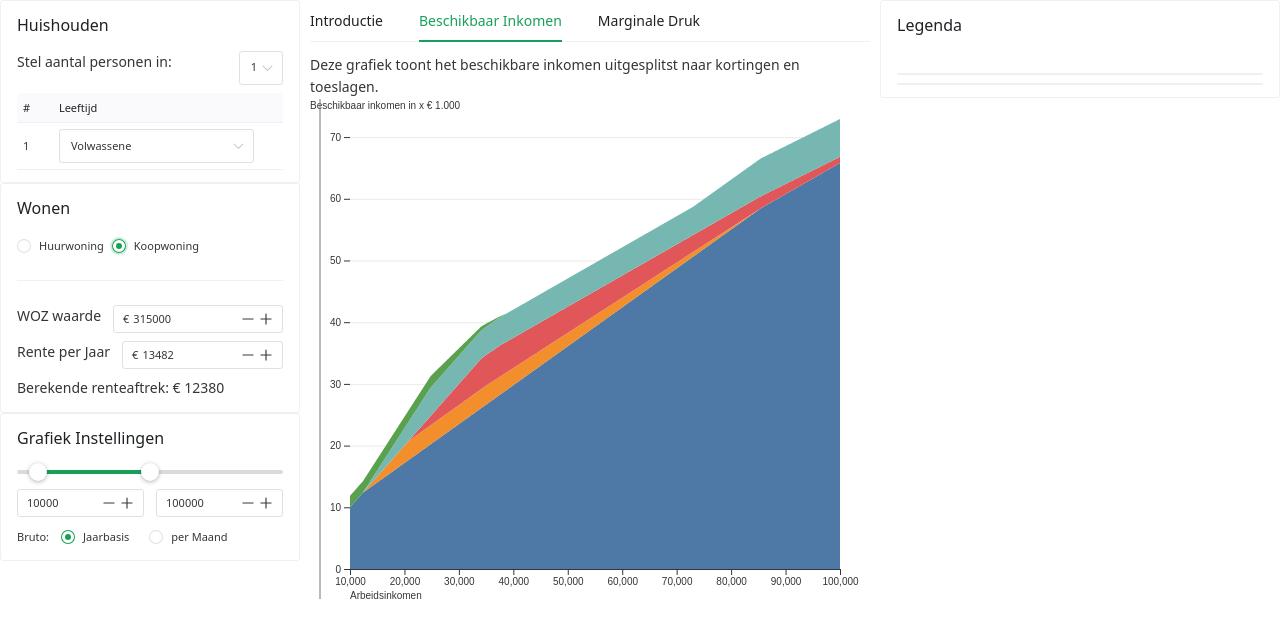
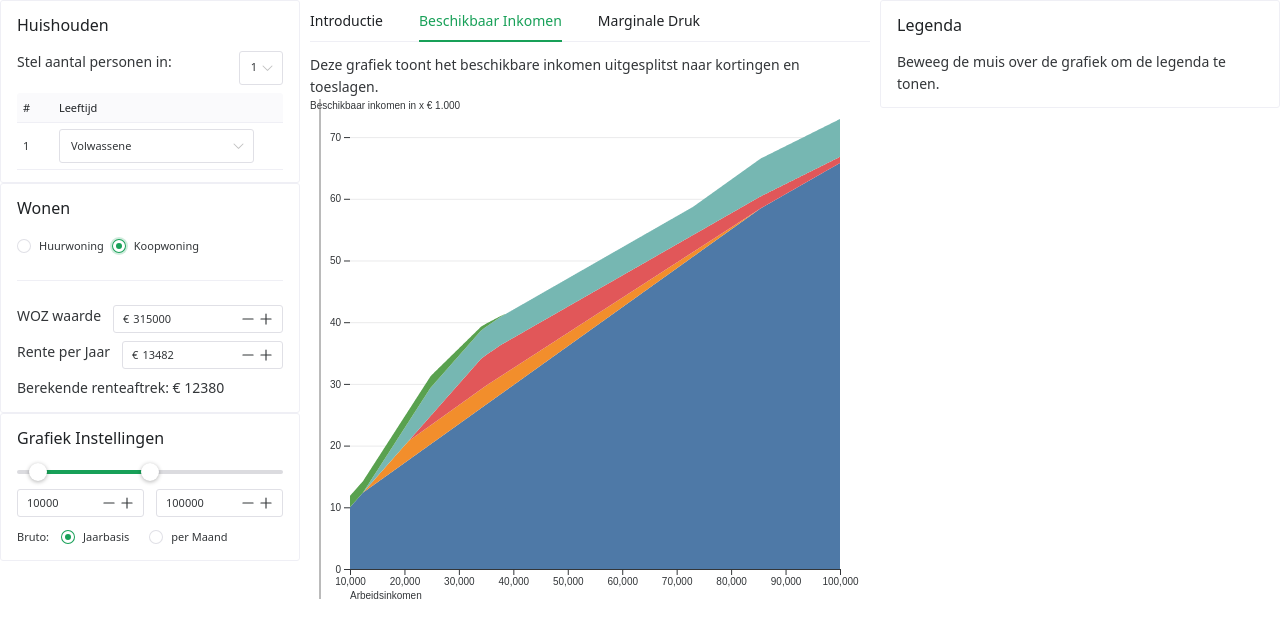
Before and after one commit to yurtman/ib-broncode, a Vue app: page / in a window 1280 px wide. Both pictures are taken after a click on the label "Koopwoning". Shown: the top 638 px of the page. Built offline with nearby package versions, Linux system fonts and the light colour scheme.

Commit message:
Toon uitleg over gebruik waneer legenda leeg is.
Toon ook arbeidsinkomen in legenda.

```diff
--- a/src/components/Legenda.vue
+++ b/src/components/Legenda.vue
@@ -1,7 +1,18 @@
 <template>
   <n-card title="Legenda" size="small">
-    <n-space vertical>
-      <p>{{ data.titel }}</p>
+    <n-space
+      vertical
+      v-if="!data.grafiek || Object.keys(data.grafiek).length == 0"
+    >
+      Beweeg de muis over de grafiek om de legenda te tonen.
+    </n-space>
+    <n-space vertical v-else>
+      <p>
+        <!-- <n-input-number :value="data.arbeidsInkomen" /> -->
+        Arbeidsinkomen (Salaris): &euro; {{ data.arbeidsInkomen }} <br />{{
+          data.titel
+        }}
+      </p>
       <n-table :single-line="false" size="tiny" class="table">
         <tbody>
           <tr v-for="gd in data.grafiek">
@@ -45,13 +56,5 @@
 <script>
 export default {
   props: ["data"],
-  data() {
-    return {
-      columns: this.data.columns,
-    };
-  },
-  mounted() {
-    console.log(this.data.grafiek);
-  },
 };
 </script>
--- a/src/js/grafieken/BeschikbaarInkomenLegenda.js
+++ b/src/js/grafieken/BeschikbaarInkomenLegenda.js
@@ -30,8 +30,12 @@ export class BeschikbaarInkomenLegenda extends Legenda {
     berekening
   ) {
     let totaal = 0;
-    let ld = { grafiek: [], titel: "Beschikbaar inkomen" };
     let b = berekening.bereken(data[offset].id);
+    let ld = {
+      grafiek: [],
+      titel: "Beschikbaar inkomen" + b.id,
+      arbeidsInkomen: data[offset].id,
+    };
 
     for (let j = 0; j < length; j++) {
       let entry = data[offset + j];
--- a/src/js/grafieken/MarginaleDrukLegenda.js
+++ b/src/js/grafieken/MarginaleDrukLegenda.js
@@ -29,8 +29,12 @@ export class MarginaleDrukLegenda extends Legenda {
     berekening
   ) {
     let totaal = 0;
-    let ld = { grafiek: [], titel: "Salarisverhoging" };
     let b = berekening.bereken(data[offset].id);
+    let ld = {
+      grafiek: [],
+      titel: "Salarisverhoging",
+      arbeidsInkomen: data[offset].id,
+    };
 
     for (let j = 0; j < length; j++) {
       let entry = data[offset + j];
```
